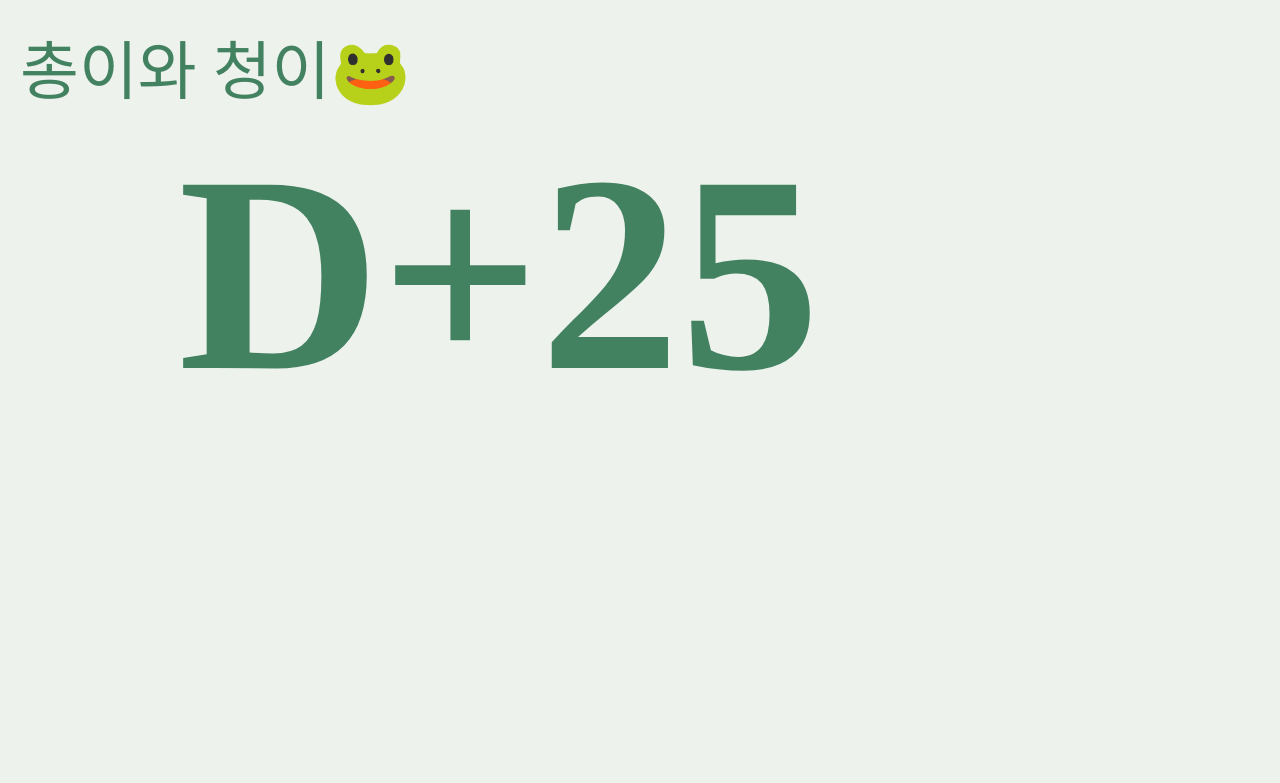
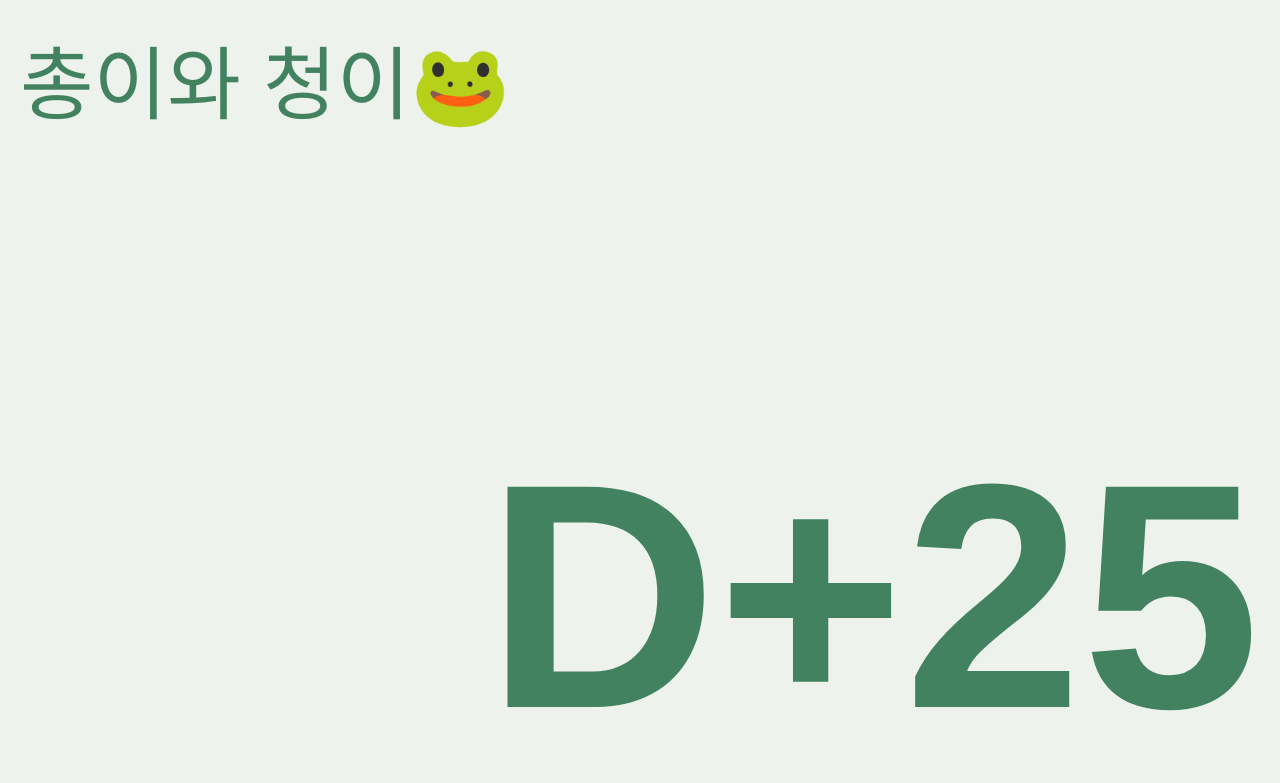
Before and after one commit to gun5299/gun5299.github.io, a plain HTML site: page index.html in a window 1280 px wide. Drawn offline with Linux system fonts and the light colour scheme.

Commit message:
Update index.html

```diff
--- a/index.html
+++ b/index.html
@@ -1,59 +1,70 @@
-<!DOCTYPE HTML>
+<!DOCTYPE html>
 <html lang="ko">
 <head>
+    <meta charset="UTF-8">
+    <meta name="viewport" content="width=device-width, initial-scale=1.0">
+    <title>디데이 계산</title>
+    <style>
+        body {
+            margin: 0;
+            padding: 0;
+            height: 100vh;
+            background-color: #EDF2EC; /* 배경색 */
+            font-family: Arial, sans-serif;
+            position: relative;
+        }
+
+        /* 좌측 상단 날짜 스타일 */
+        .date-display {
+            position: absolute;
+            top: 20px;
+            left: 20px;
+            font-size: 10vh;
+            color: #438261;
+        }
+
+        /* 우측 하단 디데이 스타일 */
+        .count-display {
+            position: absolute;
+            bottom: 20px;
+            right: 20px;
+            font-size: 40vh;
+            font-weight: bold;
+            color: #438261;
+        }
+    </style>
 </head>
-<style>
-    .wrapper {
-        background-color: #EDF2EC;
-        color: #438261;
-        width: 100vh;
-  		height: 50vh;
-        margin: 20px;
-    }
+<body>
+    <div class="date-display" id="date-display">총이와 청이🐸</div>
+    <div class="count-display" id="count-display">D+??</div>
 
-    .container {
-        text-align: left;
-        font-size: 8vh;
-        display: flex;
-        background-color: #EDF2EC;
-        color: #438261;
-    }
+    <script>
+        // 목표 날짜 설정 (여기서 날짜를 변경하면 D-Day가 바뀜)
+        const goalDate = "2024-12-09";
 
-</style>
-<body class="wrapper">
-    <div>
-        <div class="container">
-            총이와 청이🐸
-        </div>
-    </div>
-    <div id="count">D+??</div>
+        // 날짜 표시 업데이트
+        //document.getElementById("date-display").textContent = goalDate;
+
+        // D-Day 계산 함수
+        function calculateDday() {
+            const today = new Date(); // 현재 시간
+            const targetDate = new Date(goalDate); // 목표 시간
+            const diffTime = today - targetDate; // 밀리초 차이 계산
+            const diffDays = Math.floor(diffTime / (1000 * 60 * 60 * 24)); // 일 단위로 변환
+            return diffDays >= 0 ? `D+${diffDays+2}` : `D${diffDays-2}`; // D+N 또는 D-N 형태 반환
+        }
+
+        // 실시간 디데이 업데이트
+        function updateDday() {
+            const countElement = document.getElementById("count-display");
+            countElement.textContent = calculateDday();
+        }
+
+        // 1초마다 디데이 업데이트
+        setInterval(updateDday, 1000);
+
+        // 페이지 로드 시 초기화
+        updateDday();
+    </script>
 </body>
 </html>
-<script>
-    const goalDate = new Date("2024-12-09").getTime();
-
-    function calcDate() {
-        const now = new Date().getTime();
-        const distance = now - goalDate;
-
-
-        var days = Math.floor(distance / (1000*60*60*24))+2;
-        //var hours = Math.floor((distance % (1000*60*60*24)) / (1000*60*60));
-        //var minutes = Math.floor((distance % (1000*60*60)) / (1000*60));
-        //var seconds = Math.floor((distance % (1000*60)) / 1000);
-        document.getElementById('count').style.fontSize = "35vh";
-        document.getElementById('count').style.textAlign = 'right';
-        document.getElementById('count').style.verticalAlign = 'bottom';
-        document.getElementById('count').style.fontWeight = '600'
-        if (distance < 0) {
-            return 'D+${days}';
-        } else {
-            return `D+${days}`;
-        }
-    }
-
-    setInterval(() => {
-        document.getElementById('count').innerText = calcDate();
-    }, 1000);
-
-</script>
```
